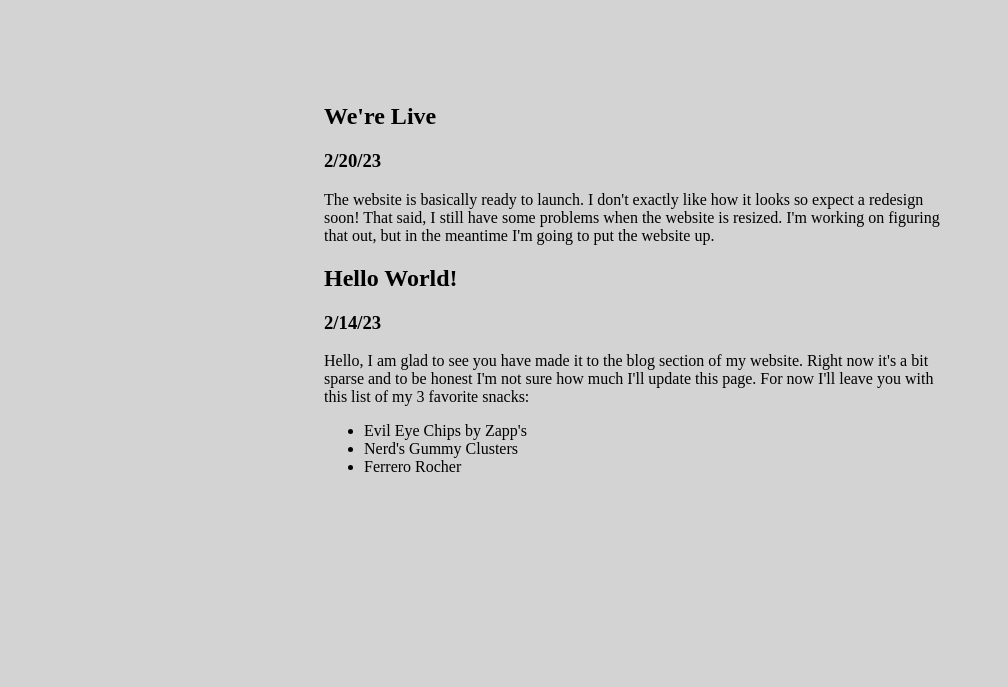
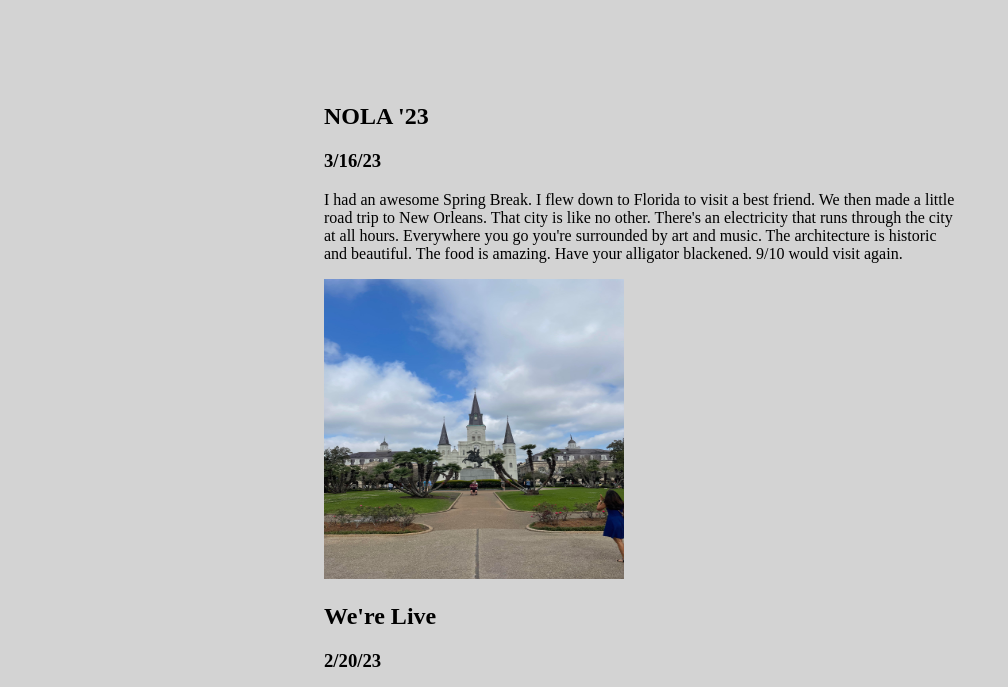
Before and after one commit to ryanmartinez24/ryanmartinez24.github.io, a plain HTML site: page blog.html in a window 1280 px wide. Shown: the part 264-951 px from the top of the page, without its empty margins (0-1008 px from the left). Before the commit the page ends 800 px from the top, so only its background shows below. Drawn offline with Linux system fonts and the light colour scheme.

Commit message:
Add blog post, other small changes included

```diff
--- a/aboutme_style.css
+++ b/aboutme_style.css
@@ -13,7 +13,7 @@ background: LightGray
 .blurb {
     position: relative;
     left: 50%;
-    width: 35%;
+    width: 50%;
     transform: translate(-50%, 0);
     font-size: 20px;
 }
--- a/blog.html
+++ b/blog.html
@@ -20,6 +20,18 @@
         </div>
 
         <div class = "blog">
+
+            <div class = "post_3_16_23">
+                <h2>NOLA '23</h2>
+                <h3>3/16/23</h3>
+                <p>
+                    I had an awesome Spring Break. I flew down to Florida to visit a best friend. We then made a little
+                    road trip to New Orleans. That city is like no other. There's an electricity that runs through the
+                    city at all hours. Everywhere you go you're surrounded by art and music. The architecture is historic
+                    and beautiful. The food is amazing. Have your alligator blackened. 9/10 would visit again.
+                </p>
+                <img src ="nola23pic.jpg" class="nola23pic">
+            </div>
 
             <div class = "post_2_20_23">
                 <h2>We're Live</h2>
--- a/blog_style.css
+++ b/blog_style.css
@@ -5,6 +5,13 @@ body{
     color: black;
     font : Roboto;
     font-size: 30px;
+}
+
+.nola23pic {
+
+    height:300px;
+    width:300px;
+
 }
 
 .navbar {
```
Also changed, not shown: aboutme.html (+1 -1 lines), index.html (+1 -1 lines), nola23pic.jpg (added).
